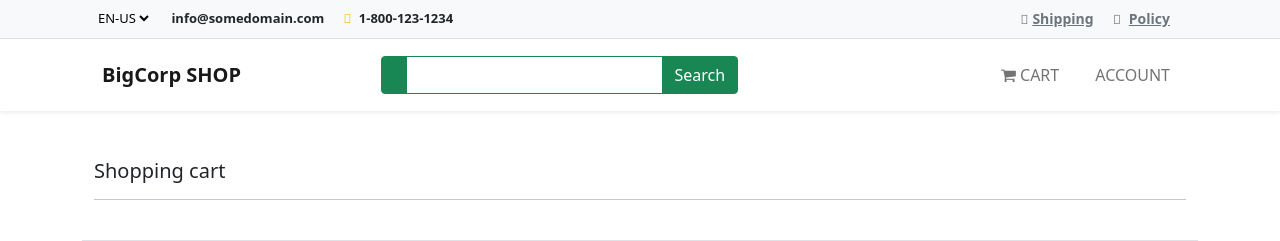
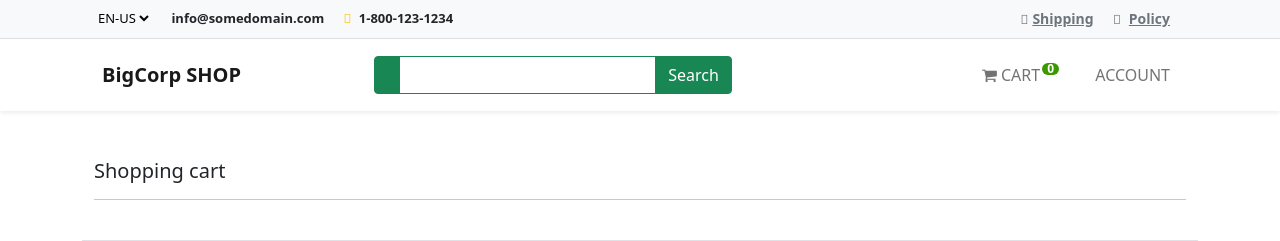
Before and after one commit to Lap0chka/shop_example, a Django app: page /cart/ in a window 1280 px wide. Shown: the top 241 px of the page. Run offline with Django 5.2, Linux system fonts and the light colour scheme; data that the repository does not hold is empty.

Commit message:
add cart 02.07.2024

```diff
--- a/shopexample/cart/cart.py
+++ b/shopexample/cart/cart.py
@@ -4,8 +4,20 @@ class Cart:
         self.session = request.session
         self.cart = self.cart_init()
 
+    def __len__(self):
+        return sum(item['quantity'] for item in self.cart.values())
+
     def cart_init(self):
         cart = self.session.get('session_key')
         if not cart:
             cart = self.session['session_key'] = {}
         return cart
+
+    def add(self, product, quantity):
+        product_id = str(product.id)
+
+        if product_id not in self.cart:
+            self.cart[product_id] = {'quantity': quantity, 'price': str(product.price)}
+
+        self.cart[product_id]['quantity'] = quantity
+        self.session.modified = True
--- a/shopexample/cart/urls.py
+++ b/shopexample/cart/urls.py
@@ -6,5 +6,6 @@ app_name = 'cart'
 
 urlpatterns = [
     path('', views.cart_view, name='cart_view'),
+    path('add/', views.cart_add, name='add_to_cart')
 
 ]
--- a/shopexample/cart/views.py
+++ b/shopexample/cart/views.py
@@ -1,9 +1,26 @@
-from django.shortcuts import render
+from django.http import JsonResponse
+from django.shortcuts import render, get_object_or_404
+
+from cart.cart import Cart
+from shop.models import Product
 
 
 def cart_view(request):
     return render(request, 'cart/cart_view.html')
 
 
-def cart_update(reqeust):
-    pass
+def cart_add(request):
+    cart = Cart(request)
+    if request.POST.get('action') == 'post':
+        product_id = int(request.POST.get('product_id'))
+        product_qty = int(request.POST.get('product_qty'))
+
+        product = get_object_or_404(Product, pk=product_id)
+        cart.add(product=product, quantity=product_qty)
+        cart_qty = cart.__len__()
+
+        response = JsonResponse({'qty': cart_qty, 'product': product.title})
+        return response
+
+    def cart_update(request):
+        cart = Cart(request)
--- a/shopexample/shop/templates/base.html
+++ b/shopexample/shop/templates/base.html
@@ -52,6 +52,30 @@
     <title>BigCorp</title>
 
     <style>
+
+      .badge {
+        padding-left: 9px;
+        padding-right: 9px;
+        -webkit-border-radius: 9px;
+        -moz-border-radius: 9px;
+        border-radius: 9px;
+      }
+
+      .label-warning[href],
+      .badge-warning[href] {
+        background-color: #c67605;
+      }
+      #lblCartCount {
+          font-size: 12px;
+          background: #3c9700;
+          color: #fff;
+          padding: 0 5px;
+          vertical-align: top;
+          margin-left: -2px;
+      }
+
+
+
       a {
         font-size: 14px;
         font-weight: 700;
@@ -224,9 +248,18 @@
           </ul>
           <ul class="navbar-nav ms-auto">
             <li class="nav-item">
-              <a class="nav-link mx-2 text-uppercase" href="#"
-                > <i class="fa fa-shopping-cart" aria-hidden="true"> </i> Cart</a
-              >
+              <a class="nav-link mx-2 text-uppercase" href="{% url 'cart:cart_view' %}">
+                <i class="fa fa-shopping-cart" aria-hidden="true"> </i> Cart
+                 <span id="lblCartCount" class="badge badge-warning ">
+                     {% with cart_qty=cart|length%}
+                    {% if cart_qty > 0 %}
+                    {{cart_qty}}
+                    {% else %}
+                      0
+                    {% endif %}
+                  {% endwith %}
+                 </span>
+              </a>
             </li>
             <li class="nav-item">
               <a class="nav-link mx-2 text-uppercase" href="#"
```
Also changed, not shown: shopexample/shop/templates/shop/product_detail.html (+25 -2 lines), shopexample/shop/tests.py (+22 -0 lines), 1 other file.
